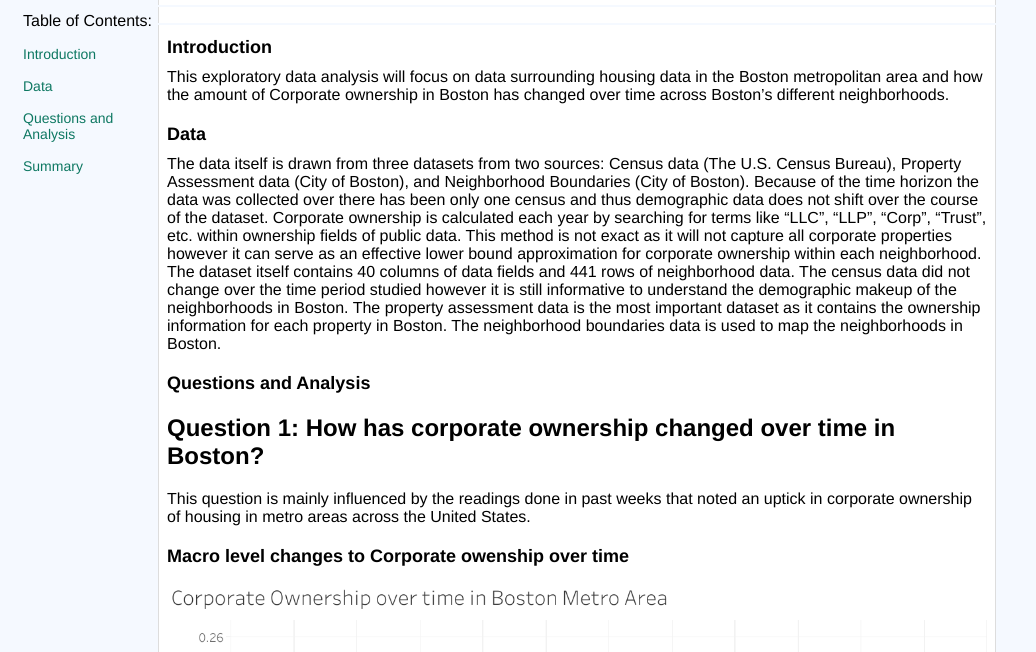
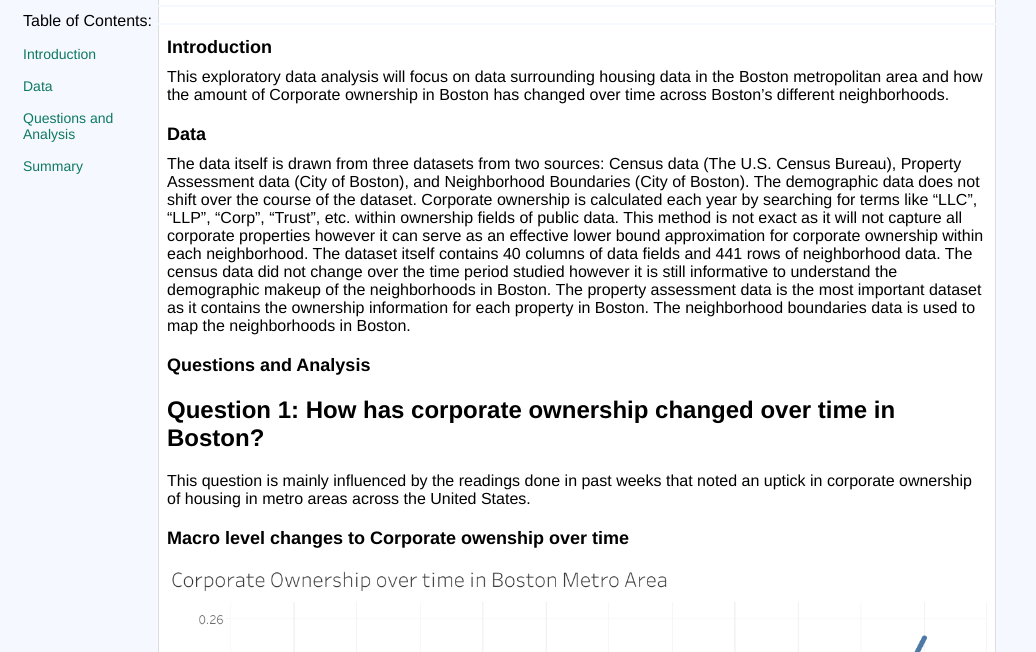
Before and after one commit to matt-s-j/A2, a plain HTML site: page index.html in a window 1280 px wide. Shown: the part 148-800 px from the top of the page, without its empty margins (0-1036 px from the left). Drawn offline with nearby package versions, Linux system fonts and the light colour scheme.

Commit message:
Update index.html

```diff
--- a/index.html
+++ b/index.html
@@ -246,7 +246,7 @@
 			</div>
 		<div class="main-content-block">
 					<h1>Data</h1>
-					The data itself is drawn from three datasets from two sources: Census data (The U.S. Census Bureau), Property Assessment data (City of Boston), and Neighborhood Boundaries (City of Boston). Because of the time horizon the data was collected over there has been only one census and thus demographic data does not shift over the course of the dataset. Corporate ownership is calculated each year by searching for terms like “LLC”, “LLP”, “Corp”, “Trust”, etc. within ownership fields of public data. This method is not exact as it will not capture all corporate properties however it can serve as an effective lower bound approximation for corporate ownership within each neighborhood. The dataset itself contains 40 columns of data fields and 441 rows of neighborhood data.
+					The data itself is drawn from three datasets from two sources: Census data (The U.S. Census Bureau), Property Assessment data (City of Boston), and Neighborhood Boundaries (City of Boston). The demographic data does not shift over the course of the dataset. Corporate ownership is calculated each year by searching for terms like “LLC”, “LLP”, “Corp”, “Trust”, etc. within ownership fields of public data. This method is not exact as it will not capture all corporate properties however it can serve as an effective lower bound approximation for corporate ownership within each neighborhood. The dataset itself contains 40 columns of data fields and 441 rows of neighborhood data.
 					The census data did not change over the time period studied however it is still informative to understand the demographic makeup of the neighborhoods in Boston. The property assessment data is the most important dataset as it contains the ownership information for each property in Boston. The neighborhood boundaries data is used to map the neighborhoods in Boston.
 		</div>
 		<div class="margin-right-block">
```
